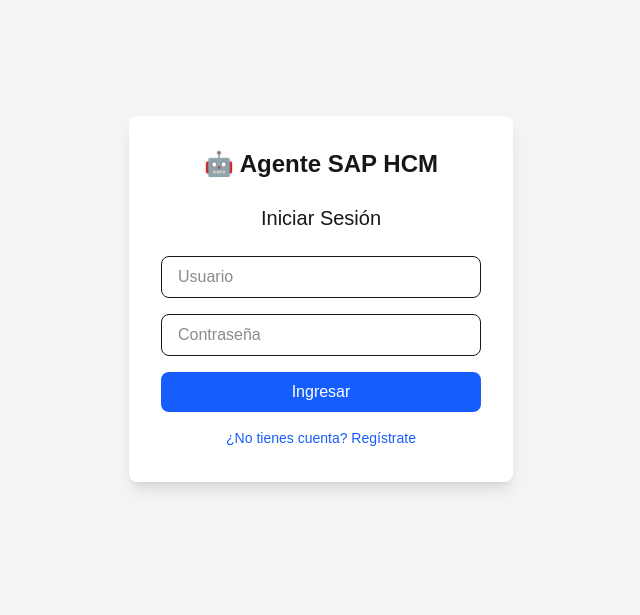
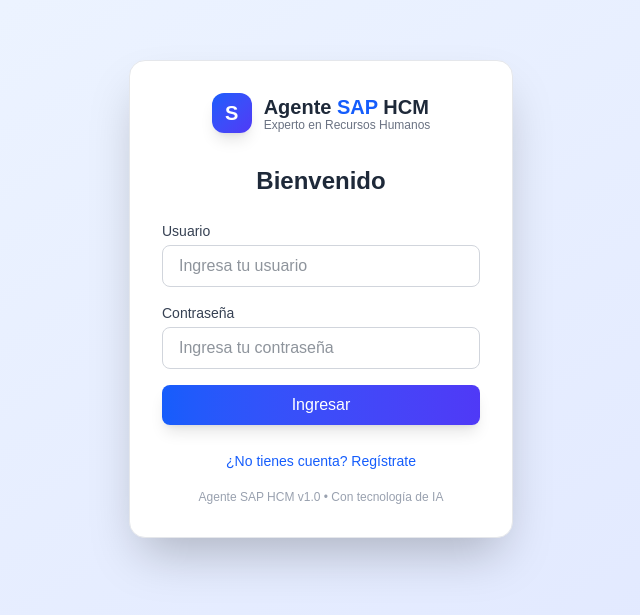
Before and after one commit to luisdanielrod52-afk/agente-sap-frontend, a Next.js app: page / in a window 1280 px wide. Shown: the part 101-716 px from the top of the page, without its empty margins (319-959 px from the left). Built offline with nearby package versions, Linux system fonts and the light colour scheme; no server answers.

Commit message:
Mejoras frontend: logo, modo oscuro, sugerencias, página de ayuda

```diff
--- a/app/layout.tsx
+++ b/app/layout.tsx
@@ -1,6 +1,7 @@
 import type { Metadata } from "next";
 import { Geist, Geist_Mono } from "next/font/google";
 import "./globals.css";
+import { ThemeProvider } from "@/contexts/ThemeContext";
 
 const geistSans = Geist({
   variable: "--font-geist-sans",
@@ -13,8 +14,8 @@ const geistMono = Geist_Mono({
 });
 
 export const metadata: Metadata = {
-  title: "Create Next App",
-  description: "Generated by create next app",
+  title: "Agente SAP HCM",
+  description: "Agente experto en SAP HCM con IA",
 };
 
 export default function RootLayout({
@@ -23,11 +24,12 @@ export default function RootLayout({
   children: React.ReactNode;
 }>) {
   return (
-    <html
-      lang="en"
-      className={`${geistSans.variable} ${geistMono.variable} h-full antialiased`}
-    >
-      <body className="min-h-full flex flex-col">{children}</body>
+    <html lang="es">
+      <body className={`${geistSans.variable} ${geistMono.variable} antialiased`}>
+        <ThemeProvider>
+          {children}
+        </ThemeProvider>
+      </body>
     </html>
   );
 }
--- a/app/page.tsx
+++ b/app/page.tsx
@@ -1,18 +1,40 @@
 'use client';
-import { useState } from 'react';
+import { useState, useEffect } from 'react';
 import Login from '@/components/Login';
 import Chat from '@/components/Chat';
 
 export default function Home() {
   const [token, setToken] = useState<string | null>(null);
+  const [username, setUsername] = useState<string>('');
+
+  useEffect(() => {
+    const savedToken = localStorage.getItem('token');
+    const savedUsername = localStorage.getItem('username');
+    if (savedToken) {
+      setToken(savedToken);
+    }
+    if (savedUsername) {
+      setUsername(savedUsername);
+    }
+  }, []);
+
+  const handleLogin = (newToken: string, newUsername: string) => {
+    setToken(newToken);
+    setUsername(newUsername);
+    localStorage.setItem('token', newToken);
+    localStorage.setItem('username', newUsername);
+  };
 
   const handleLogout = () => {
     setToken(null);
+    setUsername('');
+    localStorage.removeItem('token');
+    localStorage.removeItem('username');
   };
 
   if (!token) {
-    return <Login onLogin={setToken} />;
+    return <Login onLogin={handleLogin} />;
   }
 
-  return <Chat token={token} onLogout={handleLogout} />;
+  return <Chat token={token} onLogout={handleLogout} username={username} />;
 }
--- a/components/Chat.tsx
+++ b/components/Chat.tsx
@@ -1,134 +1,224 @@
 'use client';
 import { useState, useRef, useEffect } from 'react';
 import axios from 'axios';
-const API_URL = process.env.NEXT_PUBLIC_API_URL || 'http://localhost:8000';
 
 interface Message {
   role: 'user' | 'assistant';
   content: string;
   sources?: { titulo: string; score: number }[];
+  timestamp?: Date;
 }
 
-export default function Chat({ token, onLogout }: { token: string; onLogout: () => void }) {
+const SUGERENCIAS = [
+  "¿Cómo configuro el infotipo 0008?",
+  "¿Qué hace la transacción PA40?",
+  "¿Cómo se calcula el salario base?",
+  "¿Qué tablas usa el esquema D000?",
+  "¿Cómo crear una PCR?",
+];
+
+export default function Chat({ token, onLogout, username }: { token: string; onLogout: () => void; username?: string }) {
   const [messages, setMessages] = useState<Message[]>([
     {
       role: 'assistant',
-      content: '👋 ¡Bienvenido al Agente Experto SAP HCM!\n\nPregúntame sobre:\n- Configuración de nómina\n- Infotipos (PA0000, PA0001, etc.)\n- Tablas y transacciones\n- Reglas y esquemas\n- Errores y soluciones'
+      content: username
+        ? `👋 ¡Bienvenido, ${username}! Soy tu Agente Experto SAP HCM.\n\nPregúntame sobre:\n• Configuración de nómina\n• Infotipos (PA0000, PA0001, etc.)\n• Tablas y transacciones\n• Reglas y esquemas\n• Errores y soluciones`
+        : `👋 ¡Bienvenido al Agente Experto SAP HCM!\n\nPregúntame sobre:\n• Configuración de nómina\n• Infotipos (PA0000, PA0001, etc.)\n• Tablas y transacciones\n• Reglas y esquemas\n• Errores y soluciones`,
+      timestamp: new Date()
     }
   ]);
   const [input, setInput] = useState('');
   const [loading, setLoading] = useState(false);
   const messagesEndRef = useRef<HTMLDivElement>(null);
-
-  const scrollToBottom = () => {
-    messagesEndRef.current?.scrollIntoView({ behavior: 'smooth' });
-  };
+  const inputRef = useRef<HTMLInputElement>(null);
 
   useEffect(() => {
-    scrollToBottom();
+    messagesEndRef.current?.scrollIntoView({ behavior: 'smooth' });
+    if (inputRef.current) {
+      inputRef.current.focus();
+    }
   }, [messages]);
 
   const handleSubmit = async (e: React.FormEvent) => {
     e.preventDefault();
     if (!input.trim() || loading) return;
 
-    const userMessage: Message = { role: 'user', content: input };
+    const userMessage: Message = { role: 'user', content: input, timestamp: new Date() };
     setMessages(prev => [...prev, userMessage]);
     setInput('');
     setLoading(true);
 
     try {
-      const response = await axios.post(`${API_URL}/consultar`,
+      const API_URL = process.env.NEXT_PUBLIC_API_URL || 'http://localhost:8000';
+      const response = await axios.post(
+        `${API_URL}/consultar`,
         { pregunta: input },
         { headers: { Authorization: `Bearer ${token}` } }
       );
 
       const assistantMessage: Message = {
         role: 'assistant',
-        content: response.data.respuesta,
-        sources: response.data.fuentes,
+        content: response.data.respuesta || 'No se pudo obtener respuesta.',
+        sources: response.data.fuentes || [],
+        timestamp: new Date()
       };
       setMessages(prev => [...prev, assistantMessage]);
     } catch (error: any) {
-      const errorMessage: Message = {
+      console.error('Error:', error);
+      setMessages(prev => [...prev, {
         role: 'assistant',
-        content: `❌ Error: ${error.response?.data?.detail || 'No se pudo obtener respuesta. Verifica que el backend esté corriendo.'}`,
-      };
-      setMessages(prev => [...prev, errorMessage]);
+        content: `❌ Error: ${error.response?.data?.detail || error.message || 'No se pudo obtener respuesta.'}`,
+        timestamp: new Date()
+      }]);
     } finally {
       setLoading(false);
+      setTimeout(() => inputRef.current?.focus(), 100);
     }
   };
 
   return (
-    <div className="flex flex-col h-screen max-w-4xl mx-auto p-4">
+    <div className="flex flex-col h-screen bg-gray-50">
       {/* Header */}
-      <div className="flex justify-between items-center mb-4 pb-4 border-b">
-        <h1 className="text-2xl font-bold">🤖 Agente SAP HCM</h1>
+      <header className="bg-white border-b border-gray-200 px-6 py-4 shadow-sm">
+        <div className="max-w-5xl mx-auto flex justify-between items-center">
+          <div className="flex items-center gap-3">
+            <div className="w-10 h-10 bg-gradient-to-br from-blue-600 to-indigo-600 rounded-xl flex items-center justify-center shadow-lg">
+              <span className="text-white font-bold text-xl">S</span>
+            </div>
+            <div>
+              <h1 className="text-xl font-bold text-gray-800">
+                Agente <span className="text-blue-600">SAP</span> HCM
+              </h1>
+              <p className="text-xs text-gray-500 -mt-1">Experto en Recursos Humanos</p>
+            </div>
+          </div>
+          <div className="flex items-center gap-3">
             <button
               onClick={onLogout}
-          className="px-4 py-2 text-sm bg-red-500 text-white rounded-lg hover:bg-red-600"
+              className="px-4 py-2 text-sm bg-red-50 text-red-600 rounded-lg hover:bg-red-100 transition-colors"
             >
               Cerrar Sesión
             </button>
           </div>
+        </div>
+      </header>
 
-      {/* Chat */}
-      <div className="flex-1 overflow-y-auto space-y-4 p-4 bg-white rounded-lg border border-gray-200">
+      {/* Chat Area */}
+      <div className="flex-1 overflow-y-auto px-4 py-6 max-w-5xl mx-auto w-full">
+        <div className="space-y-6">
+          {/* Sugerencias */}
+          {messages.length === 1 && (
+            <div className="mb-6">
+              <p className="text-sm text-gray-500 mb-3">💡 Preguntas sugeridas:</p>
+              <div className="flex flex-wrap gap-2">
+                {SUGERENCIAS.map((sug, idx) => (
+                  <button
+                    key={idx}
+                    onClick={() => {
+                      setInput(sug);
+                      setTimeout(() => inputRef.current?.focus(), 100);
+                    }}
+                    className="px-3 py-1.5 text-sm bg-gray-100 text-gray-700 rounded-full hover:bg-gray-200 transition-colors"
+                  >
+                    {sug}
+                  </button>
+                ))}
+              </div>
+            </div>
+          )}
+
+          {/* Messages */}
           {messages.map((msg, idx) => (
             <div
               key={idx}
-            className={`flex ${msg.role === 'user' ? 'justify-end' : 'justify-start'}`}
+              className={`flex ${msg.role === 'user' ? 'justify-end' : 'justify-start'} animate-in fade-in slide-in-from-bottom-2 duration-300`}
             >
               <div
-  className={`max-w-3xl p-4 rounded-lg ${
+                className={`max-w-3xl p-4 rounded-2xl shadow-sm ${
                   msg.role === 'user'
-      ? 'bg-blue-500 text-white'
-      : 'bg-white text-gray-900 border border-gray-300'
+                    ? 'bg-gradient-to-r from-blue-600 to-indigo-600 text-white rounded-br-none'
+                    : 'bg-white text-gray-800 rounded-bl-none border border-gray-200'
                 }`}
               >
-              <div className="whitespace-pre-wrap">{msg.content}</div>
+                <div className="flex items-start gap-3">
+                  {msg.role === 'assistant' && (
+                    <div className="w-8 h-8 bg-gradient-to-br from-blue-600 to-indigo-600 rounded-full flex items-center justify-center text-white text-sm font-bold flex-shrink-0">
+                      S
+                    </div>
+                  )}
+                  <div className="flex-1">
+                    <div className="whitespace-pre-wrap leading-relaxed">{msg.content}</div>
                     {msg.sources && msg.sources.length > 0 && (
-                <div className="mt-3 text-xs border-t pt-2">
-                  <span className="font-semibold">📚 Fuentes:</span>
+                      <div className="mt-3 pt-3 border-t border-gray-200">
+                        <p className="text-xs font-medium text-gray-500 mb-2">📚 Fuentes consultadas:</p>
+                        <div className="space-y-1">
                           {msg.sources.map((s, i) => (
-                    <div key={i} className="ml-2 text-gray-600">
-                      - {s.titulo} (score: {s.score.toFixed(2)})
+                            <div key={i} className="flex items-center gap-2">
+                              <span className="w-1.5 h-1.5 bg-blue-400 rounded-full"></span>
+                              <span className="text-xs text-gray-600">{s.titulo}</span>
+                              <span className="text-xs text-gray-400">({(s.score * 100).toFixed(0)}%)</span>
                             </div>
                           ))}
+                        </div>
+                      </div>
+                    )}
+                    {msg.timestamp && msg.role === 'assistant' && (
+                      <p className="text-xs text-gray-400 mt-2">
+                        {msg.timestamp.toLocaleTimeString('es', { hour: '2-digit', minute: '2-digit' })}
+                      </p>
+                    )}
+                  </div>
+                  {msg.role === 'user' && (
+                    <div className="w-8 h-8 bg-gray-700 rounded-full flex items-center justify-center text-white text-sm font-bold flex-shrink-0">
+                      U
                     </div>
                   )}
                 </div>
               </div>
+            </div>
           ))}
+
           {loading && (
-          <div className="flex justify-start">
-            <div className="bg-white text-gray-800 p-4 rounded-lg shadow-md">
-              <span className="animate-pulse">⏳ Pensando...</span>
+            <div className="flex justify-start animate-in fade-in duration-300">
+              <div className="bg-white border border-gray-200 p-4 rounded-2xl rounded-bl-none shadow-sm">
+                <div className="flex items-center gap-2">
+                  <div className="w-8 h-8 bg-gradient-to-br from-blue-600 to-indigo-600 rounded-full flex items-center justify-center text-white text-sm font-bold">
+                    S
+                  </div>
+                  <div className="flex items-center gap-1">
+                    <div className="w-2 h-2 bg-blue-500 rounded-full animate-bounce" style={{ animationDelay: '0ms' }}></div>
+                    <div className="w-2 h-2 bg-blue-500 rounded-full animate-bounce" style={{ animationDelay: '200ms' }}></div>
+                    <div className="w-2 h-2 bg-blue-500 rounded-full animate-bounce" style={{ animationDelay: '400ms' }}></div>
+                  </div>
+                </div>
               </div>
             </div>
           )}
           <div ref={messagesEndRef} />
         </div>
+      </div>
 
       {/* Input */}
-      <form onSubmit={handleSubmit} className="flex gap-2 p-4 bg-white border-t">
+      <div className="border-t border-gray-200 bg-white px-4 py-4">
+        <form onSubmit={handleSubmit} className="max-w-5xl mx-auto flex gap-3">
           <input
+            ref={inputRef}
             type="text"
             value={input}
             onChange={(e) => setInput(e.target.value)}
             placeholder="Escribe tu pregunta sobre SAP HCM..."
-  className="flex-1 px-4 py-2 border rounded-lg focus:outline-none focus:ring-2 focus:ring-blue-500 text-black"
+            className="flex-1 px-4 py-3 border border-gray-300 rounded-xl focus:outline-none focus:ring-2 focus:ring-blue-500 focus:border-transparent transition-all disabled:opacity-50"
             disabled={loading}
           />
           <button
             type="submit"
             disabled={loading}
-          className="px-6 py-2 bg-blue-600 text-white rounded-lg hover:bg-blue-700 disabled:bg-gray-400"
+            className="px-6 py-3 bg-gradient-to-r from-blue-600 to-indigo-600 text-white rounded-xl hover:from-blue-700 hover:to-indigo-700 disabled:opacity-50 transition-all duration-200 font-medium shadow-lg hover:shadow-xl"
           >
-          Enviar
+            {loading ? '⏳' : 'Enviar'}
           </button>
         </form>
       </div>
+    </div>
   );
 }
--- a/components/Login.tsx
+++ b/components/Login.tsx
@@ -1,6 +1,7 @@
 'use client';
 import { useState } from 'react';
 import axios from 'axios';
+import Logo from './Logo';
 
 const API_URL = process.env.NEXT_PUBLIC_API_URL || 'http://localhost:8000';
 
@@ -18,20 +19,13 @@ export default function Login({ onLogin }: { onLogin: (token: string) => void })
 
     try {
       if (isRegistering) {
-        // ✅ Registro: enviar datos como form-data a la URL real
         const formData = new URLSearchParams();
         formData.append('usuario', username);
         formData.append('password', password);
 
-        const response = await axios.post(
-          `${API_URL}/registro`,
-          formData,
-          {
-            headers: {
-              'Content-Type': 'application/x-www-form-urlencoded',
-            },
-          }
-        );
+        await axios.post(`${API_URL}/registro`, formData, {
+          headers: { 'Content-Type': 'application/x-www-form-urlencoded' },
+        });
 
         alert('✅ Usuario registrado exitosamente');
         setIsRegistering(false);
@@ -39,82 +33,94 @@ export default function Login({ onLogin }: { onLogin: (token: string) => void })
         return;
       }
 
-      // ✅ Login: enviar datos a /login
       const formData = new URLSearchParams();
       formData.append('username', username);
       formData.append('password', password);
 
-      const response = await axios.post(
-        `${API_URL}/login`,
-        formData,
-        {
-          headers: {
-            'Content-Type': 'application/x-www-form-urlencoded',
-          },
-        }
-      );
+      const response = await axios.post(`${API_URL}/login`, formData, {
+        headers: { 'Content-Type': 'application/x-www-form-urlencoded' },
+      });
 
-      onLogin(response.data.access_token);
+      onLogin(response.data.access_token, username);
     } catch (err: any) {
-      console.error('Error completo:', err);
-
       let mensajeError = 'Error en la autenticación';
       if (err.response) {
         mensajeError = err.response.data?.detail || err.response.data?.mensaje || mensajeError;
       } else if (err.request) {
-        mensajeError = 'No se pudo conectar con el servidor. Verifica que el backend esté corriendo.';
+        mensajeError = 'No se pudo conectar con el servidor.';
       }
-
       setError(mensajeError);
       setLoading(false);
     }
   };
 
   return (
-    <div className="min-h-screen flex items-center justify-center bg-gray-100">
-      <div className="bg-white p-8 rounded-lg shadow-lg w-96">
-        <h1 className="text-2xl font-bold text-center mb-6">
-          🤖 Agente SAP HCM
-        </h1>
-        <h2 className="text-xl text-center mb-6">
-          {isRegistering ? 'Registro' : 'Iniciar Sesión'}
+    <div className="min-h-screen flex items-center justify-center bg-gradient-to-br from-blue-50 to-indigo-100">
+      <div className="bg-white p-8 rounded-2xl shadow-2xl w-96 border border-gray-200">
+        <div className="flex justify-center mb-8">
+          <Logo />
+        </div>
+
+        <h2 className="text-2xl font-semibold text-center text-gray-800 mb-6">
+          {isRegistering ? 'Crear cuenta' : 'Bienvenido'}
         </h2>
+
         <form onSubmit={handleSubmit} className="space-y-4">
+          <div>
+            <label className="block text-sm font-medium text-gray-700 mb-1">Usuario</label>
             <input
               type="text"
-            placeholder="Usuario"
+              placeholder="Ingresa tu usuario"
               value={username}
               onChange={(e) => setUsername(e.target.value)}
-            className="w-full px-4 py-2 border rounded-lg focus:outline-none focus:ring-2 focus:ring-blue-500"
+              className="w-full px-4 py-2 border border-gray-300 rounded-lg focus:outline-none focus:ring-2 focus:ring-blue-500 focus:border-transparent transition-all text-gray-800 bg-white"
               required
             />
+          </div>
+
+          <div>
+            <label className="block text-sm font-medium text-gray-700 mb-1">Contraseña</label>
             <input
               type="password"
-            placeholder="Contraseña"
+              placeholder="Ingresa tu contraseña"
               value={password}
               onChange={(e) => setPassword(e.target.value)}
-            className="w-full px-4 py-2 border rounded-lg focus:outline-none focus:ring-2 focus:ring-blue-500"
+              className="w-full px-4 py-2 border border-gray-300 rounded-lg focus:outline-none focus:ring-2 focus:ring-blue-500 focus:border-transparent transition-all text-gray-800 bg-white"
               required
             />
-          {error && <p className="text-red-500 text-sm">{error}</p>}
+          </div>
+
+          {error && (
+            <div className="bg-red-50 border border-red-200 text-red-600 px-4 py-2 rounded-lg text-sm">
+              {error}
+            </div>
+          )}
+
           <button
             type="submit"
             disabled={loading}
-            className="w-full py-2 bg-blue-600 text-white rounded-lg hover:bg-blue-700 disabled:bg-gray-400"
+            className="w-full py-2 bg-gradient-to-r from-blue-600 to-indigo-600 text-white rounded-lg hover:from-blue-700 hover:to-indigo-700 disabled:opacity-50 transition-all duration-200 font-medium shadow-lg hover:shadow-xl"
           >
             {loading ? '⏳ Procesando...' : (isRegistering ? 'Registrarse' : 'Ingresar')}
           </button>
         </form>
+
+        <div className="mt-6 text-center">
           <button
             onClick={() => {
               setIsRegistering(!isRegistering);
               setError('');
             }}
-          className="mt-4 text-sm text-blue-600 hover:underline w-full text-center"
+            className="text-sm text-blue-600 hover:text-blue-800 hover:underline transition-colors"
           >
             {isRegistering ? '¿Ya tienes cuenta? Inicia sesión' : '¿No tienes cuenta? Regístrate'}
           </button>
         </div>
+
+        <div className="mt-4 text-center text-xs text-gray-400">
+          Agente SAP HCM v1.0 • Con tecnología de IA
+        </div>
+      </div>
     </div>
   );
 }
--- /dev/null
+++ b/components/Logo.tsx
@@ -0,0 +1,18 @@
+'use client';
+import React from 'react';
+
+export default function Logo() {
+  return (
+    <div className="flex items-center gap-3">
+      <div className="w-10 h-10 bg-gradient-to-br from-blue-600 to-indigo-600 rounded-xl flex items-center justify-center shadow-lg">
+        <span className="text-white font-bold text-xl">S</span>
+      </div>
+      <div>
+        <h1 className="text-xl font-bold text-gray-800">
+          Agente <span className="text-blue-600">SAP</span> HCM
+        </h1>
+        <p className="text-xs text-gray-500 -mt-1">Experto en Recursos Humanos</p>
+      </div>
+    </div>
+  );
+}
--- /dev/null
+++ b/contexts/ThemeContext.tsx
@@ -0,0 +1,44 @@
+'use client';
+import React, { createContext, useState, useContext, useEffect } from 'react';
+
+type Theme = 'light' | 'dark';
+
+interface ThemeContextType {
+  theme: Theme;
+  toggleTheme: () => void;
+}
+
+const ThemeContext = createContext<ThemeContextType | undefined>(undefined);
+
+export const ThemeProvider = ({ children }: { children: React.ReactNode }) => {
+  const [theme, setTheme] = useState<Theme>('light');
+
+  useEffect(() => {
+    const savedTheme = localStorage.getItem('theme') as Theme;
+    if (savedTheme) {
+      setTheme(savedTheme);
+      document.documentElement.classList.toggle('dark', savedTheme === 'dark');
+    }
+  }, []);
+
+  const toggleTheme = () => {
+    const newTheme = theme === 'light' ? 'dark' : 'light';
+    setTheme(newTheme);
+    localStorage.setItem('theme', newTheme);
+    document.documentElement.classList.toggle('dark', newTheme === 'dark');
+  };
+
+  return (
+    <ThemeContext.Provider value={{ theme, toggleTheme }}>
+      {children}
+    </ThemeContext.Provider>
+  );
+};
+
+export const useTheme = () => {
+  const context = useContext(ThemeContext);
+  if (context === undefined) {
+    throw new Error('useTheme must be used within a ThemeProvider');
+  }
+  return context;
+};
--- a/next.config.js
+++ b/next.config.js
@@ -4,7 +4,7 @@ const nextConfig = {
     return [
       {
         source: '/api/:path*',
-        destination: 'https://agentesap-hcm-production.up.railway.app/:path*',
+        destination: 'http://localhost:8000/:path*',
       },
     ];
   },
```
Lines whose indentation alone changed are shown as unchanged.
